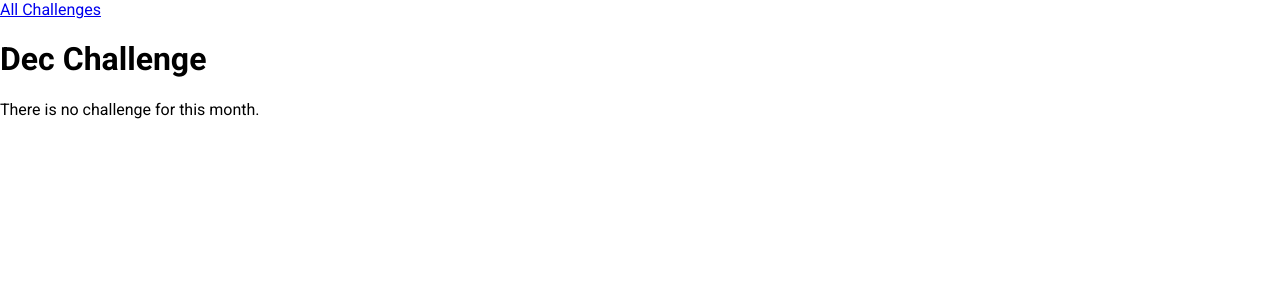
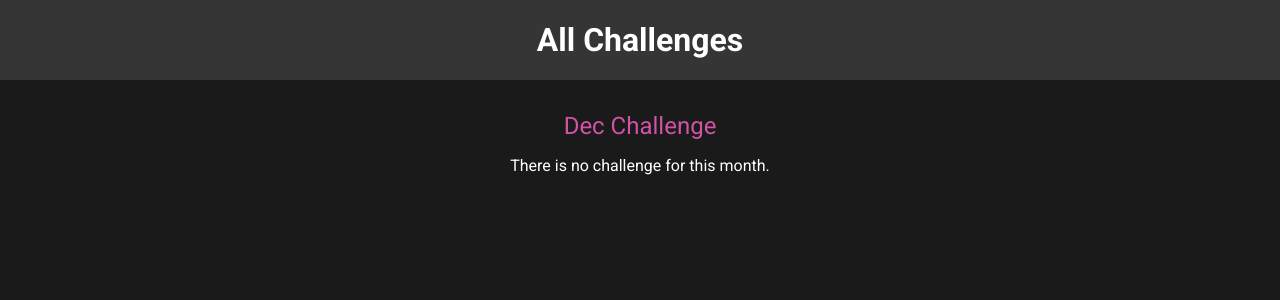
Before and after one commit to Umar-Mughal/Python-PixelMancer, a Django app: page /challenges/dec in a window 1280 px wide. Shown: the top 300 px of the page. Run offline with Django 4.2, Linux system fonts and the light colour scheme.

Commit message:
Adding CSS styling

```diff
--- /dev/null
+++ b/monthly_challenges/challenges/static/challenges/challenge.css
@@ -0,0 +1,22 @@
+h1,
+h2 {
+  text-align: center;
+  color: white;
+}
+
+h1 {
+  font-size: 1.5rem;
+  margin: 2rem 0 1rem 0;
+  font-weight: normal;
+  color: #cf54a6;
+}
+
+h2 {
+  font-size: 3rem;
+  font-weight: bold;
+}
+
+.fallback {
+  text-align: center;
+  color: white;
+}
--- a/monthly_challenges/challenges/static/challenges/challenges.css
+++ /dev/null
@@ -1,3 +0,0 @@
-ul {
-    list-style: none;
-}
--- /dev/null
+++ b/monthly_challenges/challenges/static/challenges/includes/header.css
@@ -0,0 +1,25 @@
+header {
+  width: 100%;
+  height: 5rem;
+  background-color: #353535;
+}
+
+header nav {
+  width: 100%;
+  height: 100%;
+  display: flex;
+  justify-content: center;
+  align-items: center;
+}
+
+header nav a {
+  color: white;
+  font-size: 2rem;
+  font-weight: bold;
+  text-decoration: none;
+}
+
+header nav a:hover,
+header nav a:active {
+  color: #cf54a6;
+}
--- a/monthly_challenges/challenges/templates/challenges/challenge.html
+++ b/monthly_challenges/challenges/templates/challenges/challenge.html
@@ -1,4 +1,11 @@
 {% extends "base.html" %}
+{% load static %}
+
+<!--CSS-->
+{% block css_files %}
+<link rel="stylesheet" href="{% static 'challenges/challenge.css' %}">
+<link rel="stylesheet" href="{% static 'challenges/includes/header.css' %}">
+{% endblock %}
 
 {% block page_title %}
     {{ month_name }} challenge
@@ -10,6 +17,6 @@
     {% if text is not None %}
         <h2>{{ text }}</h2>
     {% else %}
-        <p>There is no challenge for this month.</p>
+        <p class="fallback">There is no challenge for this month.</p>
     {% endif %}
 {% endblock %}
--- a/monthly_challenges/challenges/templates/challenges/includes/header.html
+++ b/monthly_challenges/challenges/templates/challenges/includes/header.html
@@ -1,5 +1,7 @@
-    <header>
-        <nav>
-            <a href="{% url "index" %}">All Challenges</a>
-        </nav>
-    </header>
+{% load static %}
+
+<header>
+    <nav>
+        <a href="{% url 'index' %}">All Challenges</a>
+    </nav>
+</header>
--- a/monthly_challenges/challenges/templates/challenges/index.html
+++ b/monthly_challenges/challenges/templates/challenges/index.html
@@ -3,7 +3,9 @@
 
 <!--CSS-->
 {% block css_files %}
-<link rel="stylesheet" href="{% static 'challenges/challenges.css' %}">
+<link rel="stylesheet" href="{% static 'challenges/index.css' %}">
+<link rel="stylesheet" href="{% static 'challenges/includes/header.css' %}">
+
 {% endblock %}
 
 <!--Page Title-->
--- a/monthly_challenges/static/styles.css
+++ b/monthly_challenges/static/styles.css
@@ -7,4 +7,5 @@ html{
 
 body{
     margin: 0;
+    background-color: #1a1a1a;
 }
```
Also changed, not shown: monthly_challenges/challenges/static/challenges/index.css (added, +37 -0 lines).
